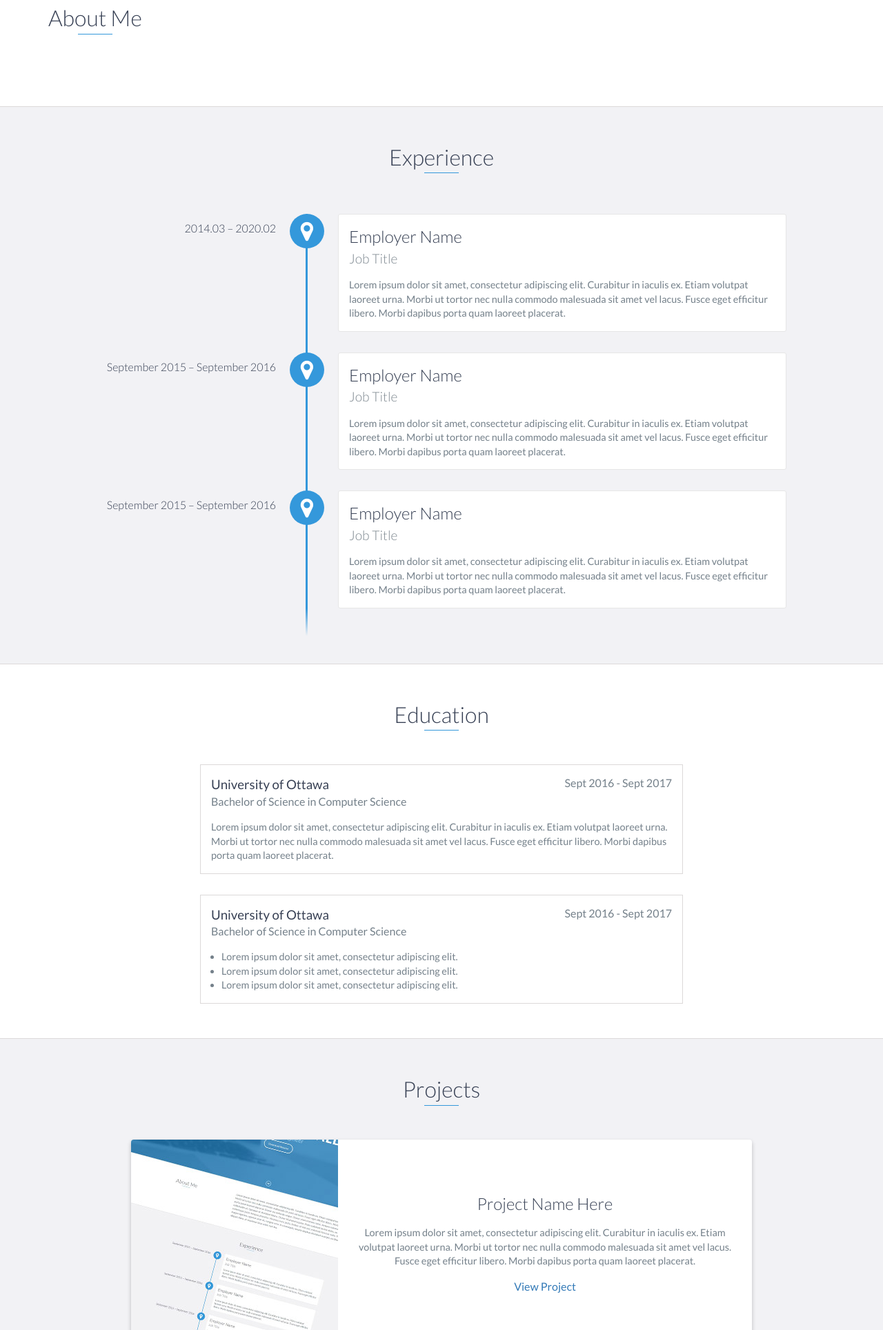
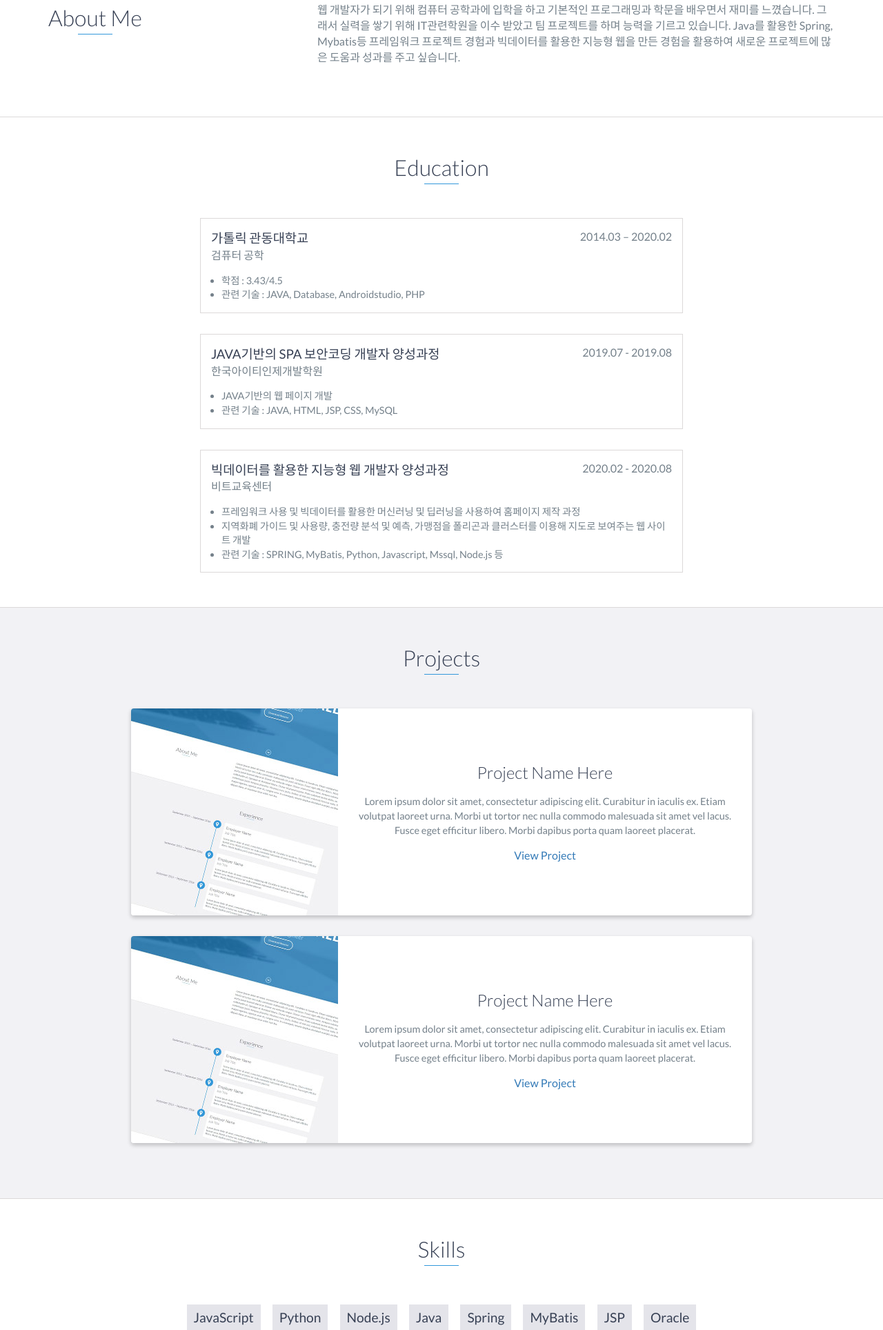
Before and after one commit to ccomajeon/ccomajeon.github.io, a website: page index.html in a window 1280 px wide. Shown: the part 872-2800 px from the top of the page at 69% size. Drawn offline with nearby package versions, Linux system fonts and the light colour scheme.

Commit message:
Update index.html
포트폴리오 작성2

```diff
--- a/index.html
+++ b/index.html
@@ -50,7 +50,6 @@
         <div id="lead-content">
             <h1>전준영 - 포트폴리오</h1>
             <h2>Software Engineer</h2>
-            <a href="#" class="btn-rounded-white">Download Resume</a>
         </div>
         <!-- End #lead-content -->
 
@@ -73,7 +72,11 @@
                 </div>
                 <div class="col-md-8">
                     <p>
+                        웹 개발자가 되기 위해 컴퓨터 공학과에 입학을 하고 기본적인 프로그래밍과 학문을 배우면서 재미를 느꼈습니다.
+						그래서 실력을 쌓기 위해 IT관련학원을 이수 받았고 팀 프로젝트를 하며 능력을 기르고 있습니다.
 
+						Java를 활용한 Spring, Mybatis등 프레임워크 프로젝트 경험과 빅데이터를 활용한 지능형 웹을 만든 경험을
+						활용하여 새로운 프로젝트에 많은 도움과 성과를 주고 싶습니다.
                     </p>
                 </div>
             </div>
@@ -81,63 +84,37 @@
     </div>
     <!-- End #about -->
 
-    <div id="experience" class="background-alt">
-        <h2 class="heading">Experience</h2>
-        <div id="experience-timeline">
-            <div data-date="2014.03 – 2020.02">
-                <h3>Employer Name</h3>
-                <h4>Job Title</h4>
-                <p>
-                    Lorem ipsum dolor sit amet, consectetur adipiscing elit. Curabitur in iaculis ex. Etiam volutpat laoreet urna. Morbi ut tortor nec nulla commodo malesuada sit amet vel lacus. Fusce eget efficitur libero. Morbi dapibus porta quam laoreet placerat.
-                </p>
-            </div>
-
-            <div data-date="September 2015 – September 2016">
-                <h3>Employer Name</h3>
-                <h4>Job Title</h4>
-                <p>
-                    Lorem ipsum dolor sit amet, consectetur adipiscing elit. Curabitur in iaculis ex. Etiam volutpat laoreet urna. Morbi ut tortor nec nulla commodo malesuada sit amet vel lacus. Fusce eget efficitur libero. Morbi dapibus porta quam laoreet placerat.
-                </p>
-            </div>
-
-            <div data-date="September 2015 – September 2016">
-                <h3>Employer Name</h3>
-                <h4>Job Title</h4>
-                <p>
-                    Lorem ipsum dolor sit amet, consectetur adipiscing elit. Curabitur in iaculis ex. Etiam volutpat laoreet urna. Morbi ut tortor nec nulla commodo malesuada sit amet vel lacus. Fusce eget efficitur libero. Morbi dapibus porta quam laoreet placerat.
-                </p>
-            </div>
-        </div>
-    </div>
-    <!-- End #experience -->
-
     <div id="education">
         <h2 class="heading">Education</h2>
         <div class="education-block">
-            <h3>University of Ottawa</h3>
-            <span class="education-date">Sept 2016 - Sept 2017</span>
-            <h4>Bachelor of Science in Computer Science</h4>
-            <p>
-                Lorem ipsum dolor sit amet, consectetur adipiscing elit. Curabitur in iaculis ex. Etiam volutpat laoreet urna. Morbi ut tortor nec nulla commodo malesuada sit amet vel lacus. Fusce eget efficitur libero. Morbi dapibus porta quam laoreet placerat.
-            </p>
+            <h3>가톨릭 관동대학교</h3>
+            <span class="education-date">2014.03 – 2020.02</span>
+            <h4>검퓨터 공학</h4>
+            <ul>
+				<li>학점 : 3.43/4.5</li>
+				<li>관련 기술 : JAVA, Database, Androidstudio, PHP</li>
+			</ul>
         </div>
-        <!-- End .education-block -->
 
         <div class="education-block">
-            <h3>University of Ottawa</h3>
-            <span class="education-date">Sept 2016 - Sept 2017</span>
-            <h4>Bachelor of Science in Computer Science</h4>
+            <h3>JAVA기반의 SPA 보안코딩 개발자 양성과정</h3>
+            <span class="education-date">2019.07 - 2019.08</span>
+            <h4>한국아이티인제개발학원</h4>
             <ul>
-                <li>
-                    Lorem ipsum dolor sit amet, consectetur adipiscing elit.
-                </li>
-                <li>
-                    Lorem ipsum dolor sit amet, consectetur adipiscing elit.
-                </li>
-                <li>
-                    Lorem ipsum dolor sit amet, consectetur adipiscing elit.
-                </li>
-            </ul>
+				<li>JAVA기반의 웹 페이지 개발</li>
+				<li>관련 기술 : JAVA, HTML, JSP, CSS, MySQL</li>
+			</ul>
+        </div>
+
+		<div class="education-block">
+            <h3>빅데이터를 활용한 지능형 웹 개발자 양성과정</h3>
+            <span class="education-date">2020.02 - 2020.08</span>
+            <h4>비트교육센터</h4>
+            <ul>
+				<li>프레임워크 사용 및 빅데이터를 활용한 머신러닝 및 딥러닝을 사용하여 홈페이지 제작 과정</li>
+				<li>지역화폐 가이드 및 사용량, 충전량 분석 및 예측, 가맹점을 폴리곤과 클러스터를 이용해 지도로 보여주는 웹 사이트 개발</li>
+				<li>관련 기술 : SPRING, MyBatis, Python, Javascript, Mssql, Node.js 등</li>
+			</ul>
         </div>
         <!-- End .education-block -->
     </div>
@@ -188,44 +165,24 @@
         <ul>
             <li>JavaScript</li>
             <li>Python</li>
-            <li>Ruby</li>
-            <li>Go</li>
             <li>Node.js</li>
-            <li>AngularJs</li>
-            <li>React</li>
-            <li>Elixir</li>
             <li>Java</li>
-            <li>C</li>
-            <li>C#</li>
-            <li>C++</li>
-            <li>Ruby on Rails</li>
-            <li>JavaScript</li>
-            <li>Python</li>
-            <li>Ruby</li>
-            <li>Go</li>
-            <li>Node.js</li>
-            <li>AngularJs</li>
-            <li>React</li>
-            <li>Elixir</li>
-            <li>Java</li>
-            <li>C</li>
-            <li>C#</li>
-            <li>C++</li>
-            <li>Ruby on Rails</li>
+			<li>Spring</li>
+			<li>MyBatis</li>
+			<li>JSP</li>
+			<li>Oracle</li>
+			<li>MySQL</li>
+			<li>Mssql</li>
+			<li>Tensorflow</li>
+			<li>Pandas</li>
+			<li>jQuery</li>
         </ul>
     </div>
     <!-- End #skills -->
 
     <div id="contact">
-        <h2>Get in Touch</h2>
-        <div id="contact-form">
-            <form method="POST" action="https://formspree.io/email@email.com">
-                <input type="hidden" name="_subject" value="Contact request from personal website" />
-                <input type="email" name="_replyto" placeholder="Your email" required>
-                <textarea name="message" placeholder="Your message" required></textarea>
-                <button type="submit">Send</button>
-            </form>
-        </div>
+        <h2 class="heading">Contact</h2>
+		<h3>jun950409@naver.com</h3>
         <!-- End #contact-form -->
     </div>
     <!-- End #contact -->
@@ -235,7 +192,7 @@
             <div class="row">
                 <div class="col-sm-5 copyright">
                     <p>
-                        Copyright &copy; 2020 YOUR NAME
+                        Copyright &copy; 2020 JEON JUN YOUNG
                     </p>
                 </div>
                 <div class="col-sm-2 top">
```
